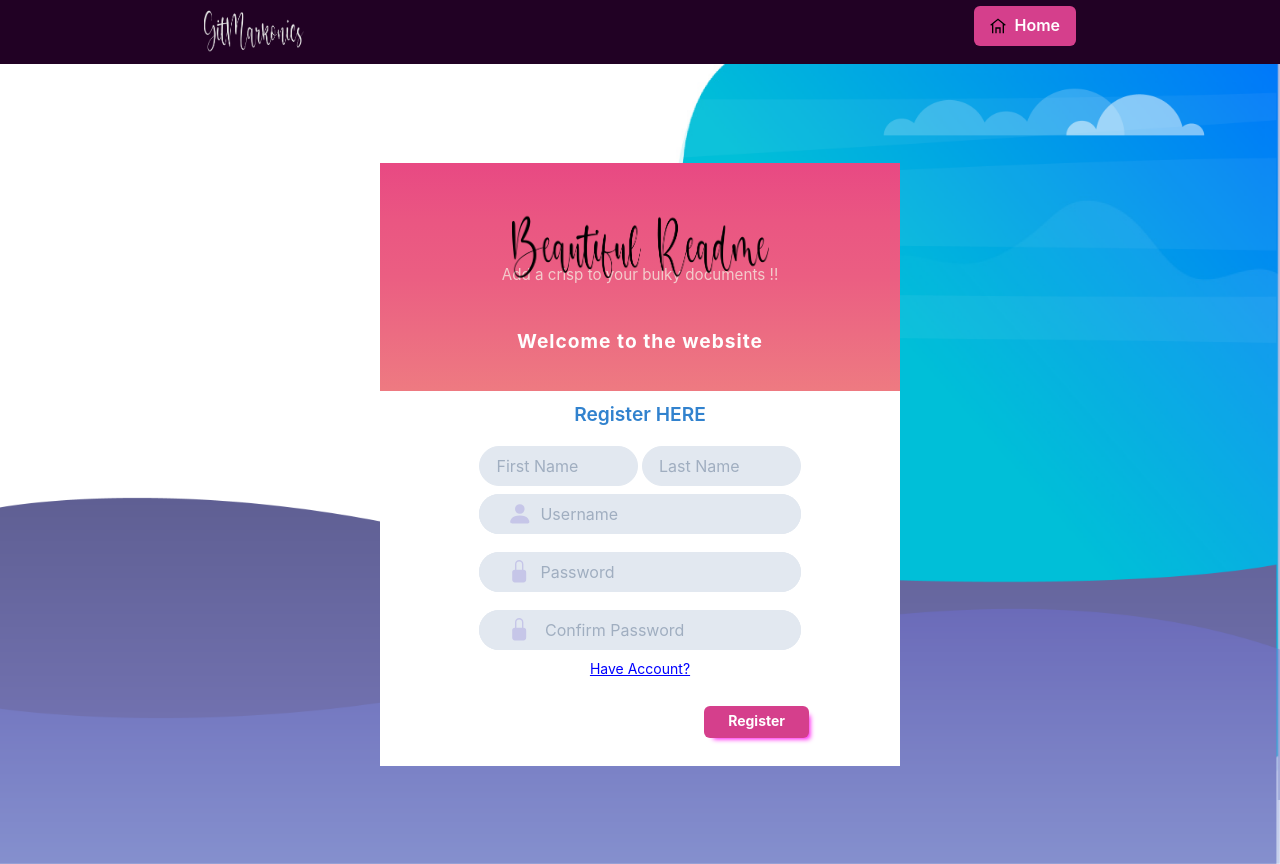
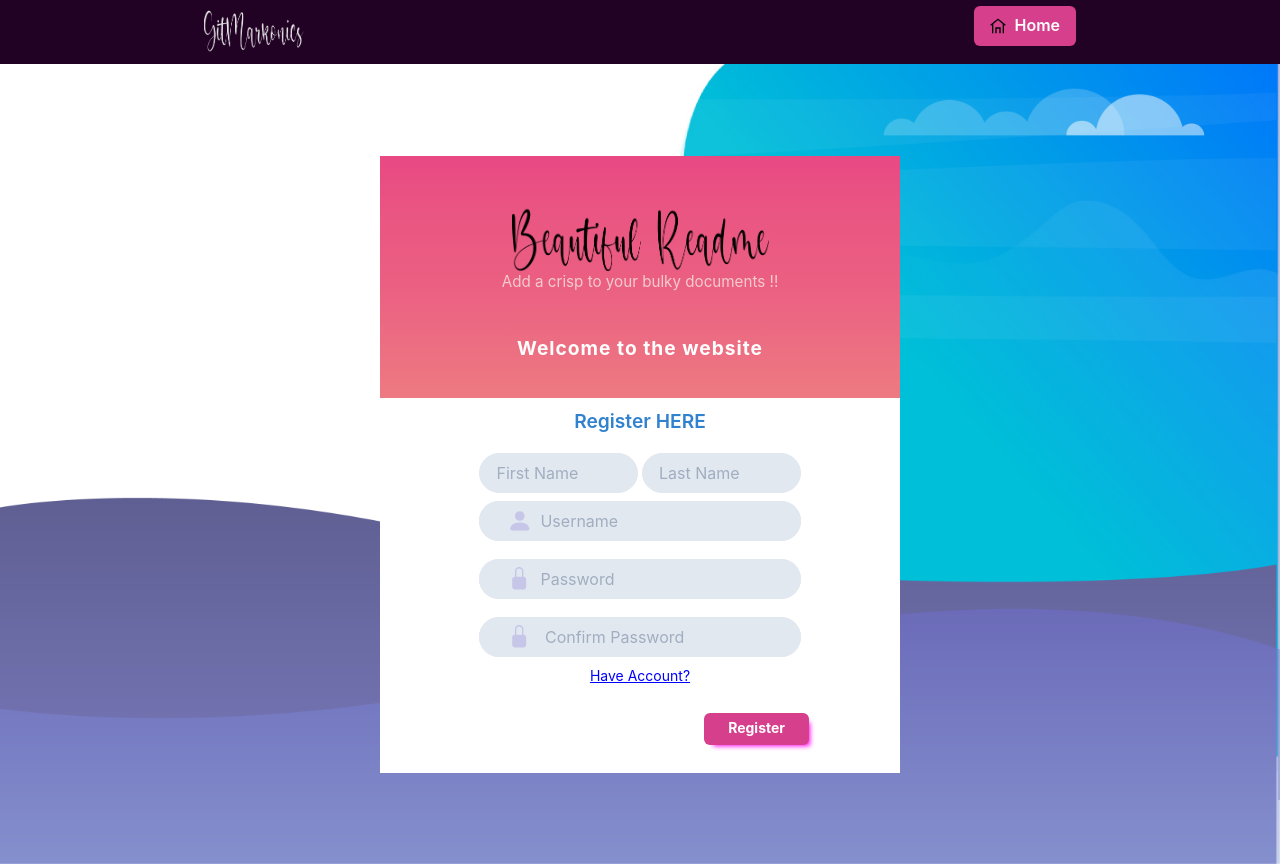
Before and after one commit to CodeFlowOrg/GitMarkonics, a React (Create React App) app: page /register in a window 1280 px wide. Built offline with nearby package versions, Linux system fonts and the light colour scheme.

Commit message:
Fix overlapping text in register page

```diff
--- a/src/components/register.css
+++ b/src/components/register.css
@@ -29,7 +29,7 @@
      width: 257px;
      height: 73.3px;
      position: relative;
-     top: 14px;
+     margin-top: 14px;
 
   }
   .Register__containerTop p{
```
